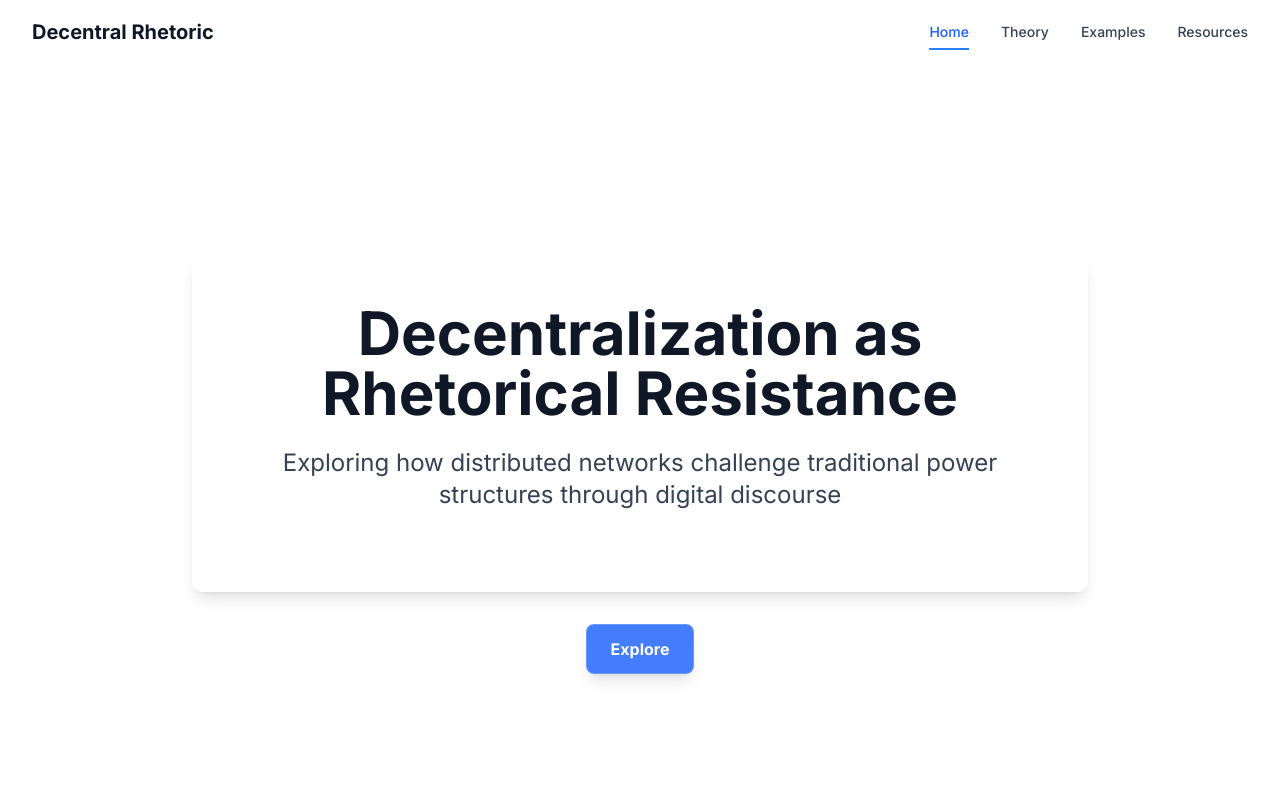
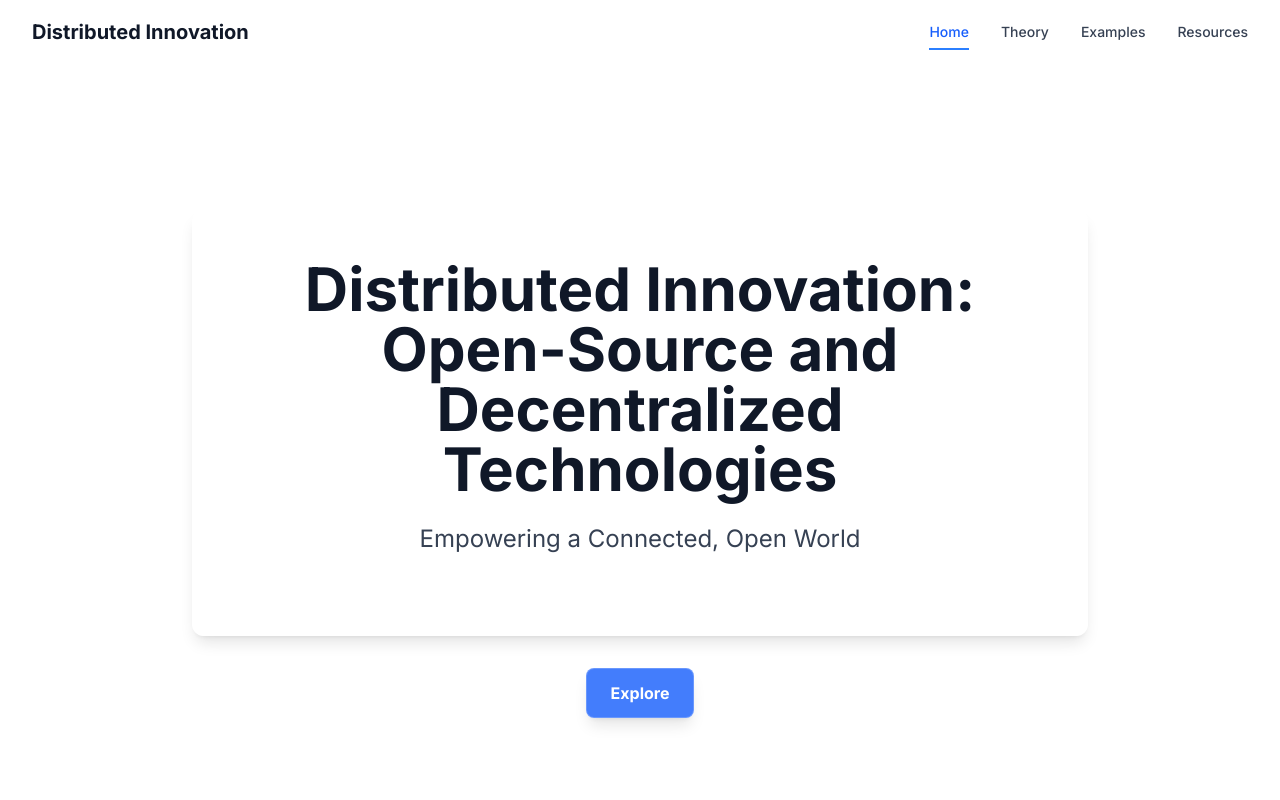
Before and after one commit to yoruowl/multimodal-project, a Next.js app: page / in a window 1280 px wide. Shown: the top 800 px of the page. Built offline with nearby package versions, Linux system fonts and the light colour scheme.

Commit message:
titles rebranding

```diff
--- a/src/app/layout.tsx
+++ b/src/app/layout.tsx
@@ -5,7 +5,7 @@ import Navbar from "@/components/Navbar";
 const inter = Inter({ subsets: ["latin"] });
 
 export const metadata = {
-  title: "Decentralization as Rhetorical Resistance",
+  title: "Distributed Innovation: The Rise of Open-Source and Decentralized Technologies",
   description: "Exploring how distributed networks challenge traditional power structures through digital discourse",
 };
 
--- a/src/app/page.tsx
+++ b/src/app/page.tsx
@@ -23,13 +23,13 @@ export default function Home() {
           >
             <h1 className="text-5xl md:text-6xl font-bold text-gray-900 mb-6">
               <TypewriterEffect
-                text="Decentralization as Rhetorical Resistance"
+                text="Distributed Innovation: Open-Source and Decentralized Technologies"
                 speed={60}
                 onComplete={() => setTypingComplete(true)}
               />
             </h1>
             <p className={`text-xl md:text-2xl text-gray-700 mb-8 transition-opacity duration-1000 ${typingComplete ? 'opacity-100' : 'opacity-0'}`}>
-              Exploring how distributed networks challenge traditional power structures through digital discourse
+              Empowering a Connected, Open World
             </p>
           </GlassmorphicCard>
 
--- a/src/components/Navbar.tsx
+++ b/src/components/Navbar.tsx
@@ -19,7 +19,7 @@ export default function Navbar() {
         <div className="flex justify-between h-16">
           <div className="flex items-center">
             <Link href="/" className="text-xl font-bold text-gray-900 hover:text-blue-600 transition-colors duration-200">
-              Decentral Rhetoric
+              Distributed Innovation
             </Link>
           </div>
 
```
